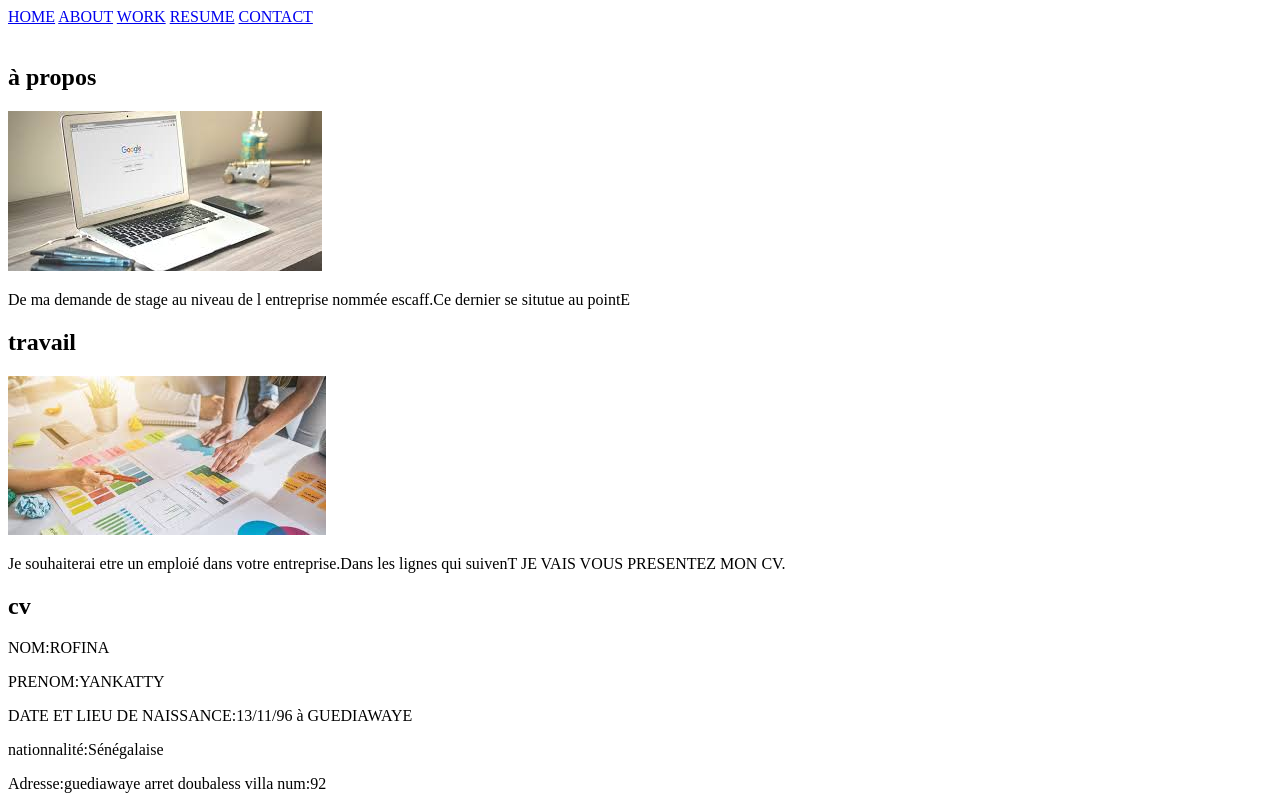
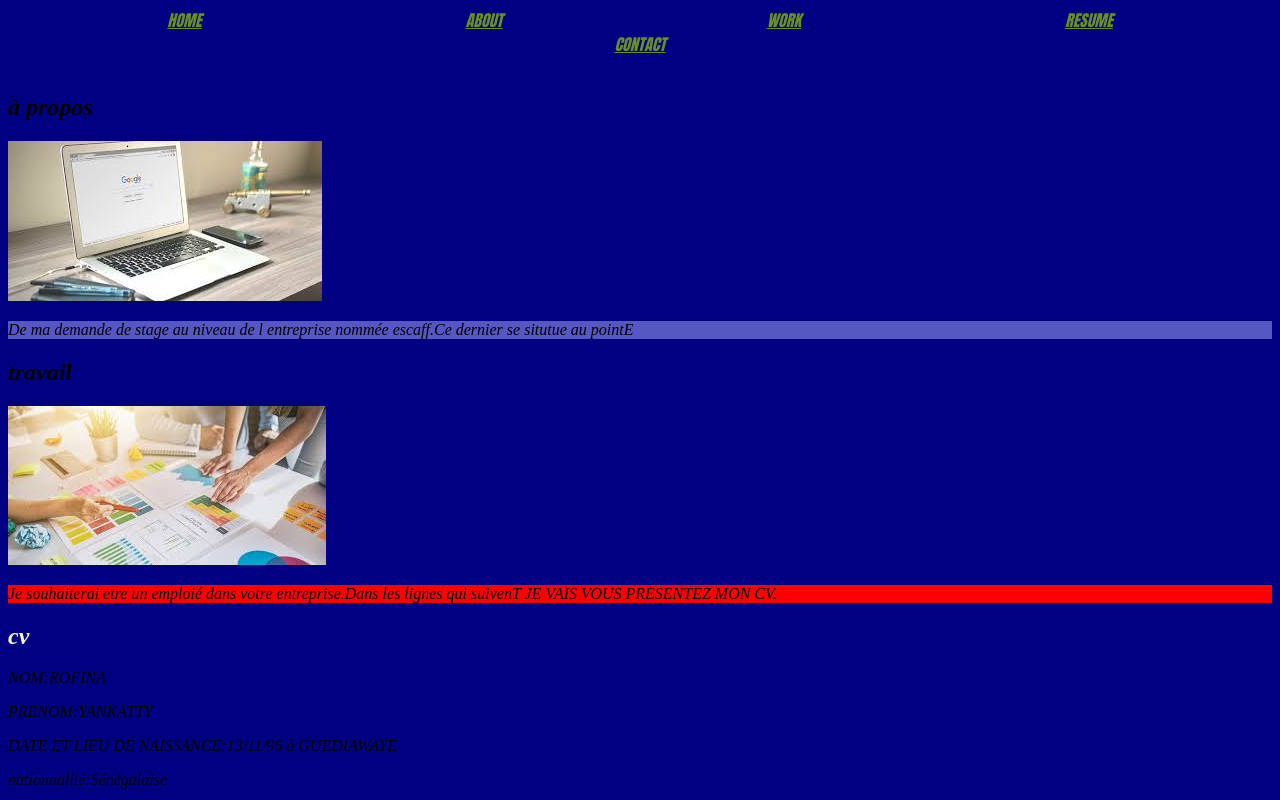
Before and after one commit to ROFINA96/checkpoint-css, a plain HTML site: page index.html in a window 1280 px wide. Shown: the top 800 px of the page. Drawn offline with Linux system fonts and the light colour scheme.

Commit message:
first commit

```diff
--- a/index.html
+++ b/index.html
@@ -3,36 +3,38 @@
 <head>
     <meta charset="UTF-8">
     <meta name="viewport" content="width=device-width, initial-scale=1.0">
+    <link rel="stylesheet" href="style.css">
     <title>checkepoint html</title>
 </head>
 <body>
- <nav>
+ <nav class="rofina">
   <a href="home">HOME</a>
   <a href="abaut">ABOUT</a>
   <a href="work">WORK</a>
   <a href="resume">RESUME</a>
   <a href="contact">CONTACT</a>
+
  </nav>
  <br>
  <SECtion>
     <h1>à propos</h1>
     <img src="image/images (1).jpg" alt="" srcset="">
-  <p>De ma demande de stage au niveau de l entreprise nommée escaff.Ce dernier se situtue au pointE  </p>
+  <p class="y">De ma demande de stage au niveau de l entreprise nommée escaff.Ce dernier se situtue au pointE  </p>
  </SECtion>
  <section>
     <h1>travail</h1>
     <img src="image/images (9).jpg" alt="" srcset="">
-    <P>Je souhaiterai etre un emploié dans votre entreprise.Dans les lignes qui suivenT JE VAIS VOUS PRESENTEZ MON CV. </P>
+    <P class="gr">Je souhaiterai etre un emploié dans votre entreprise.Dans les lignes qui suivenT JE VAIS VOUS PRESENTEZ MON CV. </P>
  </section>
  <section>
-    <h1>cv</h1>
+    <h1 class="rt">cv</h1>
     <P>NOM:ROFINA</P>
     <P>PRENOM:YANKATTY</P>
     <P>DATE ET LIEU DE NAISSANCE:13/11/96 à GUEDIAWAYE</P>
     <p>nationnalité:Sénégalaise</p>
     <P>Adresse:guediawaye arret doubaless villa num:92</P>
     <p>Tel:76 445 89 69</p>
-                     <p>ETUDES ET DIPLOMES</p>
+                     <p class="fo">ETUDES ET DIPLOMES</p>
     <p>BAC</p>
     <p>BEFEM</p>
     <P>CFEE</P>
--- a/style.css
+++ b/style.css
@@ -1 +1,39 @@
-<<<<<<<<<<<<<<<<<<<<<<<<<<<<<<<<<<<<<<<<<<<<<<<<<<<<<<<<<<<<<<<<<<<<<<<<<<<<<<<<<<<<<<<<<<<<<<<<<<<<<<<<<<<<<<<<<<<<<<<<<<<<<<<<<<<<<<<<<<<<<<<<<<<<<<<<<<<<<<<<<<<<<<<<<<<<<<<<<<<<<<<<<<<<<<<<<<<<<<<<<<<<<<<<<<<<<<<<<<<<<<<<<<<<<<<<<<<<<<<<<<<<<<<<<<<<<<<<<<<<<<<<<<<<<<<<<<<<<<<<<<<<<<<<<<<<<<<<<<<<<<<<<<<<<<<<<<<<<<<<<<<<<<<<<<<<<<<<<<<<<<<<<<<<<<<<<<<<<<<<<<<<<<<<<<<<<<<<<<<<<<<<<<<<<<<<<<<<<<<<<<<<<<<<<<<<<<<<<<<<<<<<<<<<<<<<<<<<<<<<<<<<<<<<<<<<<<<<<<<<<<<<<<<<<<<<<<<<<<<<<<<<<<<<<<<<<<<<<<<<<<<<<<<<<<<<<<<<<<<<<<<<<<<<<<<<<<<<<<<<<<<<<<<<<<<<<<<<<<<<<<<<<<<<<<<<<<<<<<<<<<<<<<<<<<<<<<<<<<<<<<<<<<<<<<<<<<<<<<<<<<<<<<<<<<<<<<<<<<<<<<<<<<<<<<<<<<<<<<<<<<<<<<<<<<<<<<<<<<<<<<<<<<<<<<<<<<<<<<<<<<<<<<<<<<<<<<<<<<<<<<<<<<<<<<<<<<<<<<<<<<<<<<<<<<<<<<<<<<<<<<<<<<<<<<<<<<<<<<<<<<<<<<<<<<<<<<<<<<<<<<<<<<<<<<<<<<<<<<<<<<<<<<<<<<<<<<<<<<<<<<<<<<<<<<<<<<<<<<<<<<<<<<<<<<<<<<<<<<<<<<<<<<<<<<<<<<<<<<<<<<<<<<<<<<<<<<<<<<<<<<<<<<<<<<<<<<<<<<<<<<<<<<<<<<<<<<<<<<<<<<<<<<<<<<<<<<<<<<<<<<<<<<<<<<<<<<<<<<<<<<<<<<<<
+.rofina a{
+    margin: 15px;
+    color:olivedrab ;
+    font-family: Impact, Haettenschweiler, 'Arial Narrow Bold', sans-serif;
+
+
+
+}
+a:hover{
+    color: beige;
+    transform: scale(1);
+}
+.y{
+    background-color: rgb(87, 87, 196);
+}
+.gr{
+    background-color:red;
+}
+body{
+    background-color: navy;
+}
+.fr{
+    color: beige;
+}
+.fo{
+    color: beige;
+}
+
+.rofina{
+    text-align: center;
+    word-spacing: 230px;
+}
+.rt{
+    color: beige;
+}
+body{
+    font-style: italic;
+}
+;
--- /dev/null
+++ b/travaux pratique/styles.css
@@ -0,0 +1,3 @@
+.rofina{
+    margin: 19px;
+}
```
